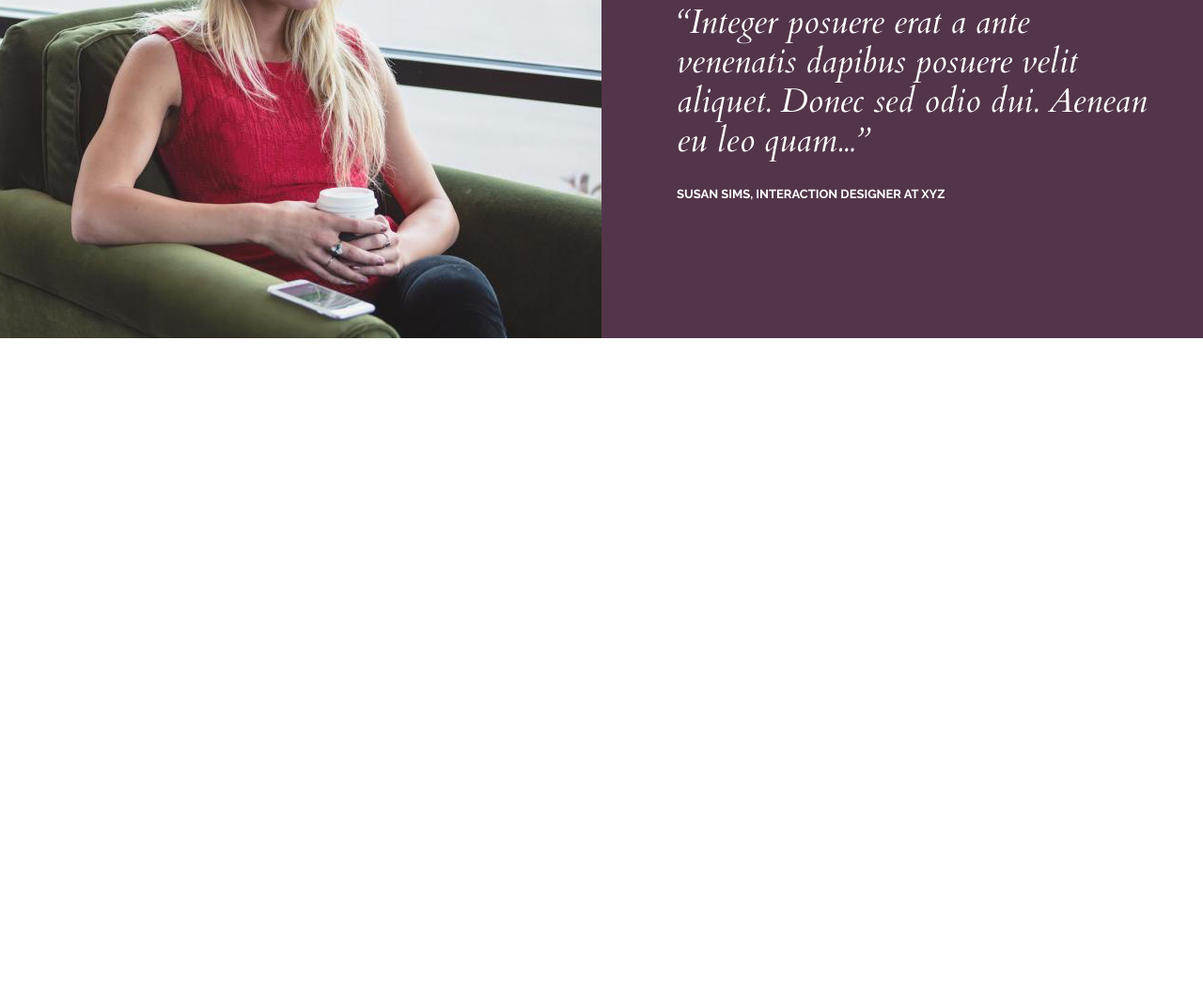
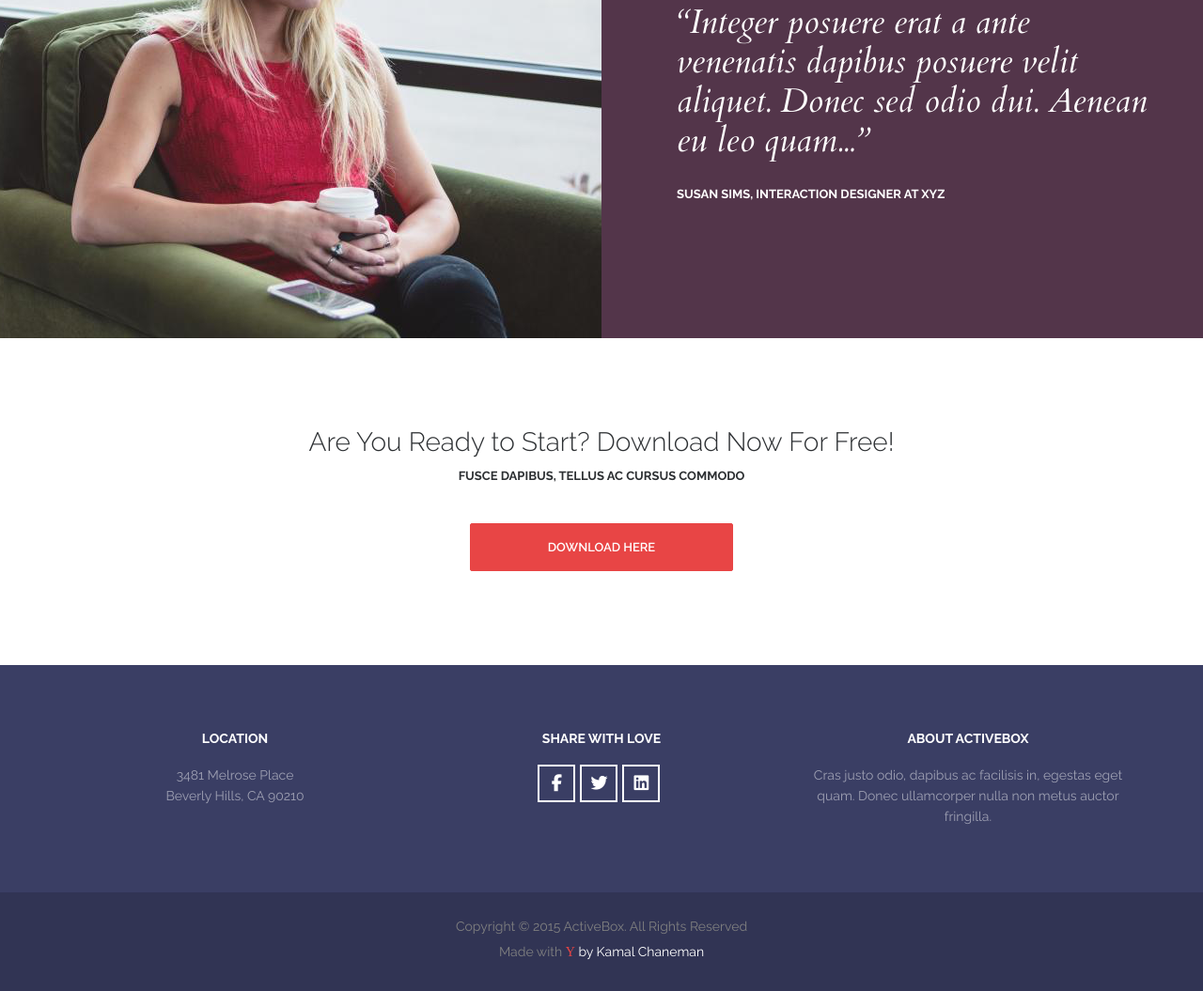
Before and after one commit to AnatolySidash/Website-ActiveBox, a plain HTML site: page index.html in a window 1280 px wide. Shown: the part 3080-4135 px from the top of the page at 94% size. Before the commit the page ends 3440 px from the top, so only its background shows below. Drawn offline with nearby package versions, Linux system fonts and the light colour scheme.

Commit message:
ActiveBox last pages done

```diff
--- a/index.html
+++ b/index.html
@@ -336,7 +336,7 @@
                 <div class="review__content">
                     <div class="review__text">
                         <p>“Integer posuere erat a ante venenatis dapibus posuere velit aliquet. Donec
-                        sed odio dui. Aenean eu leo quam...”
+                            sed odio dui. Aenean eu leo quam...”
                         </p>
                     </div>
                     <div class="review__author">Susan Sims, Interaction Designer at XYZ</div>
@@ -352,6 +352,80 @@
 
     </section> <!-- Reviews -->
 
+    <!-- Download -->
+
+    <section class="download">
+        <div class="container">
+            <div class="download__inner">
+                <h3 class="download__title">Are You Ready to Start? Download Now For Free!</h3>
+                <h4 class="download__subtitle">Fusce dapibus, tellus ac cursus commodo</h4>
+
+                <a class="intro__button  intro__button--red  intro__button--long" href="#" target="_blank">Download here</a>
+            </div>
+        </div>
+
+
+
+    </section> <!-- Download -->
+
+    <!-- Footer -->
+
+    <section class="footer">
+        <div class="container">
+            <div class="footer__inner">
+                <div class="footer__inner_item">
+                    <div class="footer__inner_item_title">Location</div>
+                    <address class="footer__inner_item_text">
+                        <p>3481 Melrose Place</p>
+                        <p>Beverly Hills, CA 90210</p>
+                    </address>
+
+                </div>
+
+                <div class="footer__inner_item">
+                    <div class="footer__inner_item_title">Share with Love</div>
+                    <div class="footer__social">
+                        <a class="footer__social_item" href="#" target="_blank">
+                            <i class="fa-brands fa-facebook-f"></i>
+                        </a>
+                        <a class="footer__social_item" href="#" target="_blank">
+                            <i class="fa-brands fa-twitter"></i>
+                        </a>
+                        <a class="footer__social_item" href="#" target="_blank">
+                            <i class="fa-brands fa-linkedin"></i>
+                        </a>
+                    </div>
+
+                </div>
+
+                <div class="footer__inner_item">
+                    <div class="footer__inner_item_title">About ActiveBox</div>
+                    <div class="footer__inner_item_text">Cras justo odio, dapibus ac facilisis in, egestas eget quam.
+                        Donec ullamcorper nulla non metus auctor fringilla.
+                    </div>
+
+                </div>
+
+
+            </div>
+
+        </div>
+
+
+    </section> <!-- Footer -->
+
+    <!-- Copyright -->
+
+
+    <footer class="copyright">
+        <div class="container">
+            <div class="copyright__title">Copyright © 2015 ActiveBox. All Rights Reserved</div>
+            <div class="copyright__subtitle">Made with <a>Y</a> <c>by Kamal Chaneman</c>
+            </div>
+        </div>
+    </footer>
+
+
 </body>
 
 
--- a/style.css
+++ b/style.css
@@ -134,6 +134,7 @@ p {
     line-height: 21px;
     font-weight: 600;
     text-transform: uppercase;
+    text-align: center;
     color: #ffffff;
     text-decoration: none;
 
@@ -148,6 +149,11 @@ p {
 .intro__button--red:hover {
     background-color: #ffffff;
     color: #e84545;
+}
+
+.intro__button--long {
+    min-width: 280px;
+    border: 1px solid #e84545;
 }
 
 
@@ -327,7 +333,7 @@ p {
 }
 
 .team__employee_contact_item:hover {
-    background-color: #ae9e85;
+    background-color: #e84545;
     color: #fff;
 }
 
@@ -386,3 +392,122 @@ p {
     text-transform: uppercase;
     color: #ffffff;
 }
+
+/* Download =============================*/
+
+.download__inner {
+    margin: 100px 0;
+    text-align: center;
+}
+
+.download__title {
+    font-family: Raleway;
+    font-size: 28px;
+    line-height: 21px;
+    font-weight: 300;
+    color: #2d3033;
+    margin-bottom: 15px;
+}
+
+.download__subtitle {
+    font-family: Raleway;
+    font-size: 13px;
+    line-height: 21px;
+    font-weight: 700;
+    text-transform: uppercase;
+    color: #2d3033;
+    margin-bottom: 40px;
+}
+
+
+/* Footer =============================*/
+
+
+.footer {
+    background-color: #3a3e64;
+    padding: 70px 0;
+}
+
+.footer__inner {
+    display: flex;
+    flex-wrap: wrap;
+}
+
+.footer__inner_item {
+    width: 33.33333%;
+    text-align: center;
+    padding: 0 15px;
+}
+
+.footer__inner_item_title {
+    font-family: Raleway;
+    font-size: 14px;
+    line-height: 1.2;
+    font-weight: 700;
+    text-transform: uppercase;
+    color: #ffffff;
+    margin-bottom: 20px;
+}
+
+.footer__inner_item_text {
+    opacity: 0.5;
+    font-family: Raleway;
+    font-size: 14px;
+    line-height: 22px;
+    font-weight: 400;
+    color: #ffffff;
+    font-style: normal;
+}
+
+.footer__social {
+    display: flex;
+    justify-content: center;
+}
+
+.footer__social_item {
+    display: flex;
+    color: #ffffff;
+    font-size: 18px;
+    justify-content: center;
+    align-items: center;
+    width: 40px;
+    height: 40px;
+    border: 2px solid #ffffff;
+    margin-right: 5px;
+    text-decoration: none;
+
+    transition: background-color 0.2s linear;
+}
+
+.footer__social_item:hover {
+    background-color: #e84545;
+}
+
+
+/* Copyright =============================*/
+
+
+.copyright {
+    text-align: center;
+    padding: 25px 0;
+    background-color: #313454;
+}
+
+.copyright__title,
+.copyright__subtitle {
+    padding-bottom: 5px;
+    font-family: Raleway;
+    font-size: 14px;
+    line-height: 22px;
+    font-weight: 400;
+    color: #808080;
+}
+
+.copyright__subtitle a {
+    font-family: Webdings;
+    color: #e84545;
+}
+
+.copyright__subtitle c {
+    color: #ffffff;
+}
```
